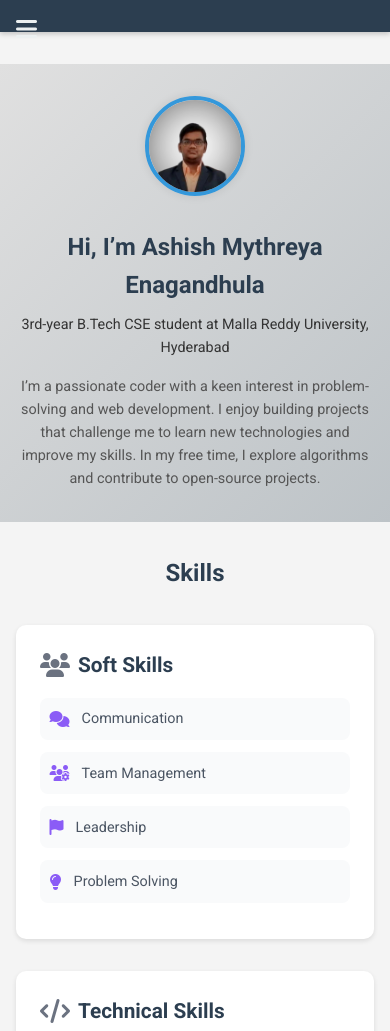
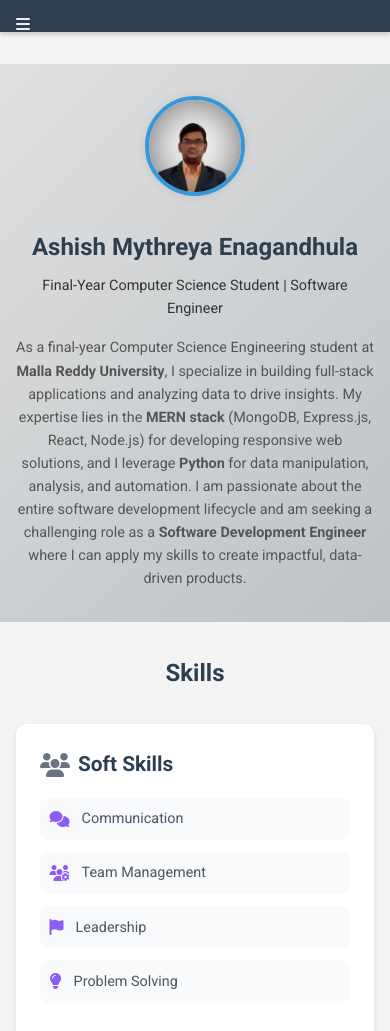
Before and after one commit to Ashish-Mythreya/my-portfolio, a plain HTML site: page index.html in a window 390 px wide. Shown: the top 1031 px of the page. Drawn offline with Linux system fonts and the light colour scheme.

Commit message:
Update About Me section for 4th year and new skills

```diff
--- a/index.html
+++ b/index.html
@@ -31,9 +31,11 @@
         <div class="home-content">
             <img src="1713336358792.jpeg" alt="Ashish Mythreya" class="profile-img">
             <div class="home-text">
-                <h1>Hi, I’m Ashish Mythreya Enagandhula</h1>
-                <p>3rd-year B.Tech CSE student at Malla Reddy University, Hyderabad</p>
-                <p class="about-me">I’m a passionate coder with a keen interest in problem-solving and web development. I enjoy building projects that challenge me to learn new technologies and improve my skills. In my free time, I explore algorithms and contribute to open-source projects.</p>
+               <h1>Ashish Mythreya Enagandhula</h1>
+                <p>Final-Year Computer Science Student | Software Engineer</p>
+                <p class="about-me">
+                As a final-year Computer Science Engineering student at <strong>Malla Reddy University</strong>, I specialize in building full-stack applications and analyzing data to drive insights. My expertise lies in the <strong>MERN stack</strong> (MongoDB, Express.js, React, Node.js) for developing responsive web solutions, and I leverage <strong>Python</strong> for data manipulation, analysis, and automation. I am passionate about the entire software development lifecycle and am seeking a challenging role as a <strong>Software Development Engineer</strong> where I can apply my skills to create impactful, data-driven products.
+                </p>
             </div>
         </div>
     </section>
@@ -214,7 +216,7 @@
             </div>
             <div class="contact-item">
                 <i class="fab fa-linkedin"></i>
-                <span><a href="https://www.linkedin.com/in/enagandhula-ashish-mythreya-69953727a" target="_blank">LinkedIn</a></span>
+                <span><a href="https://www.linkedin.com/in/ashishmythreyaenagandhula/" target="_blank">LinkedIn</a></span>
             </div>
             <div class="contact-item">
                 <i class="fab fa-github"></i>
@@ -222,11 +224,11 @@
             </div>
             <div class="contact-item">
                 <i class="fab fa-hackerrank"></i>
-                <span><a href="https://www.hackerrank.com/your-profile" target="_blank">HackerRank</a></span>
+                <span><a href="https://www.hackerrank.com/profile/ashishmythreya" target="_blank">HackerRank</a></span>
             </div>
             <div class="contact-item">
                 <i class="fas fa-laptop-code"></i>
-                <span><a href="https://leetcode.com/your-profile" target="_blank">LeetCode</a></span>
+                <span><a href="https://leetcode.com/u/E_Ashish_Mythreya/" target="_blank">LeetCode</a></span>
             </div>
             <div class="contact-item resume-item">
                 <i class="fas fa-file-download"></i>
--- a/style.css
+++ b/style.css
@@ -34,7 +34,7 @@ nav {
     display: none; /* Hidden on desktop */
     background: none;
     border: none;
-    font-size: 1.5rem;
+    font-size: 1.0rem;
     color: #ecf0f1;
     cursor: pointer;
 }
```
Also changed, not shown: 1 other file.
